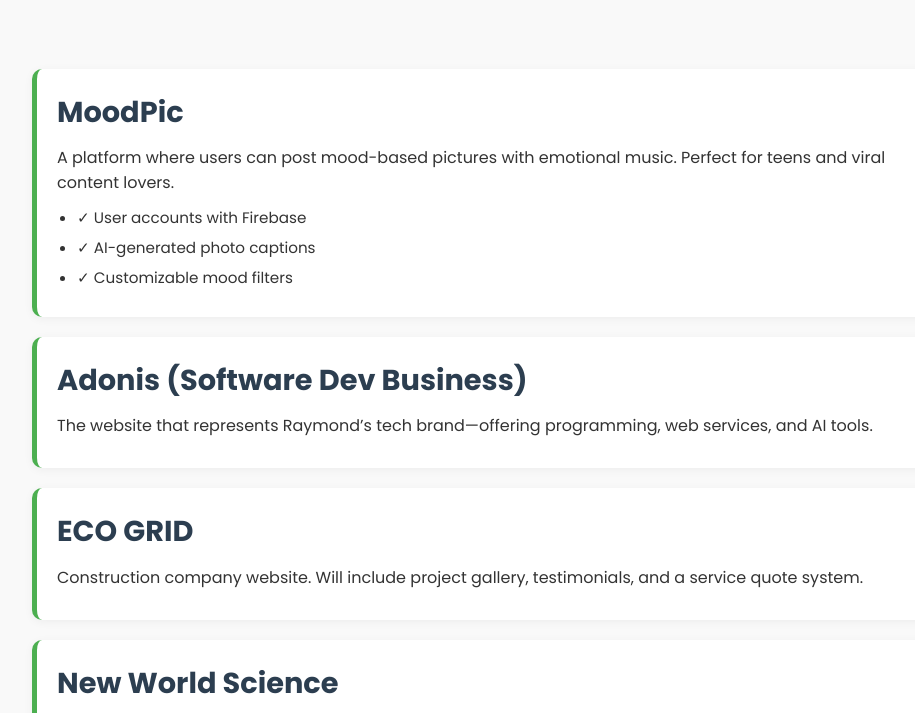
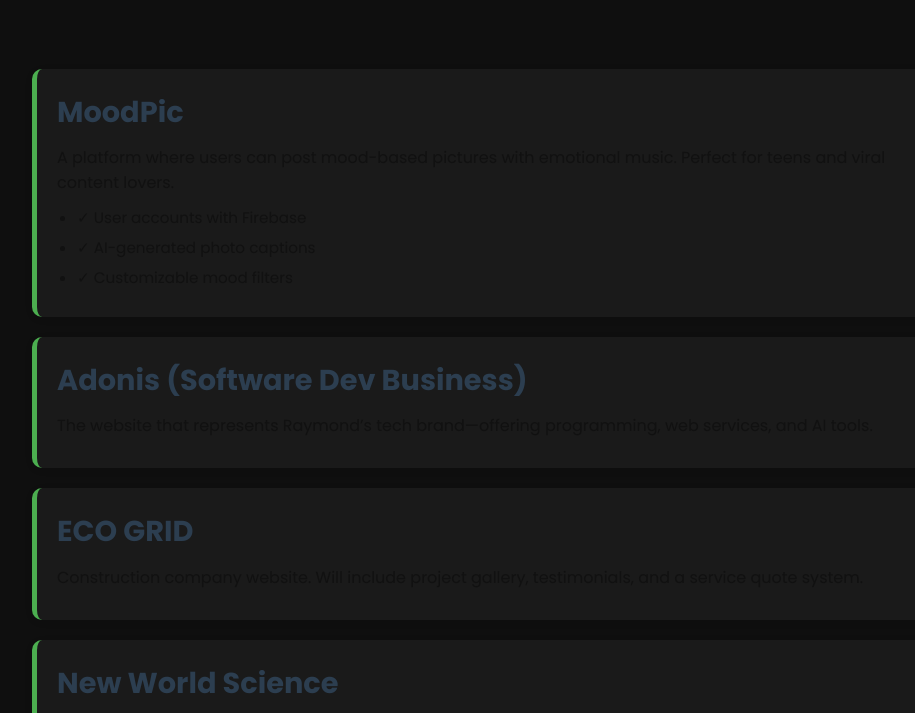
Before and after one commit to raymond-williamsX/portfolio, a website: page upcoming-projects.html in a window 1280 px wide. Shown: the part 143-856 px from the top of the page, without its empty margins (158-1073 px from the left). Drawn offline with Linux system fonts and the light colour scheme.

Commit message:
Update upcoming.css

```diff
--- a/upcoming.css
+++ b/upcoming.css
@@ -7,8 +7,8 @@
 
 body {
   font-family: "Poppins", sans-serif;
-  background-color: #f9f9f9;
-  color: #333;
+  background-color: #0f0f0f;
+  color: #111;
   line-height: 1.6;
   padding: 20px;
 }
@@ -47,7 +47,7 @@
 }
 
 .project {
-  background-color: #ffffff;
+  background-color: #1a1a1a;
   border-left: 5px solid #4caf50;
   margin: 20px 0;
   padding: 20px;
```
